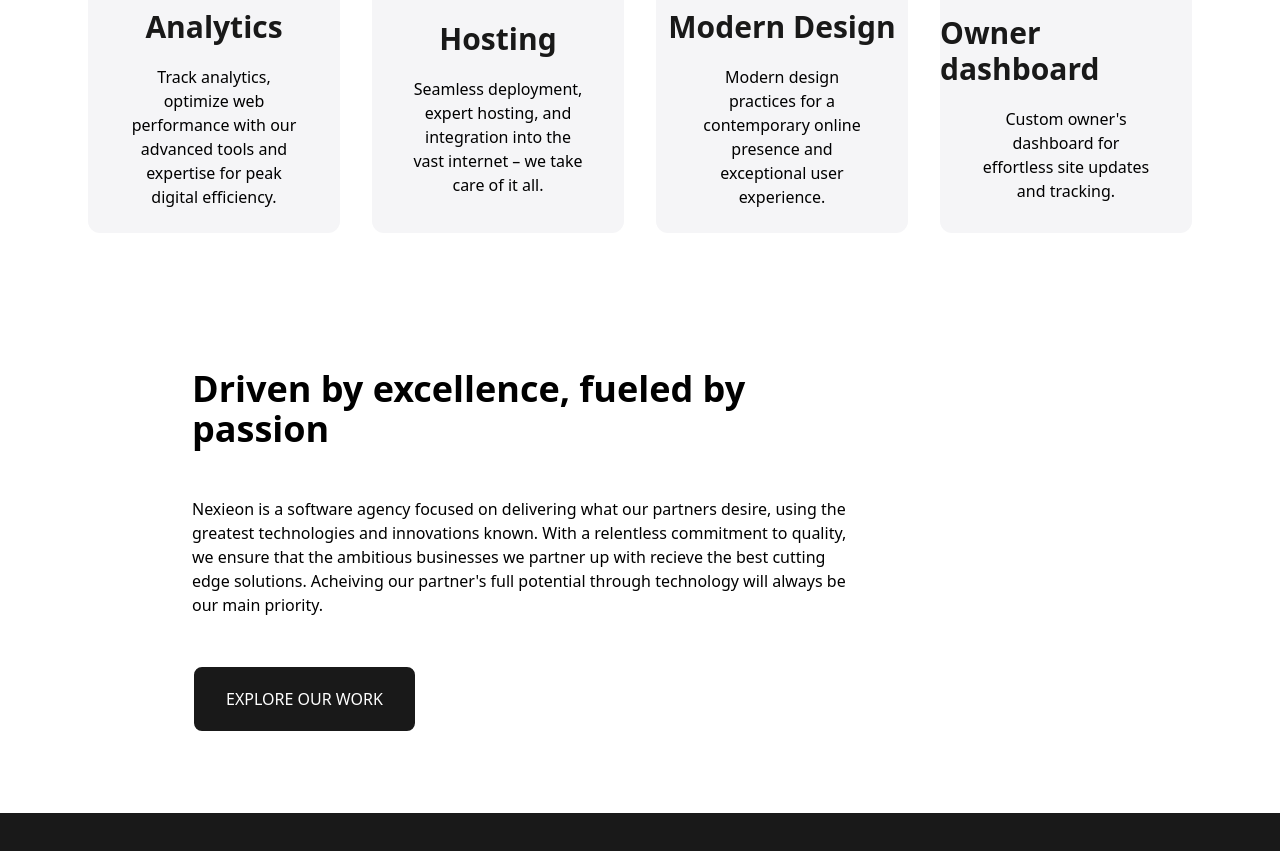
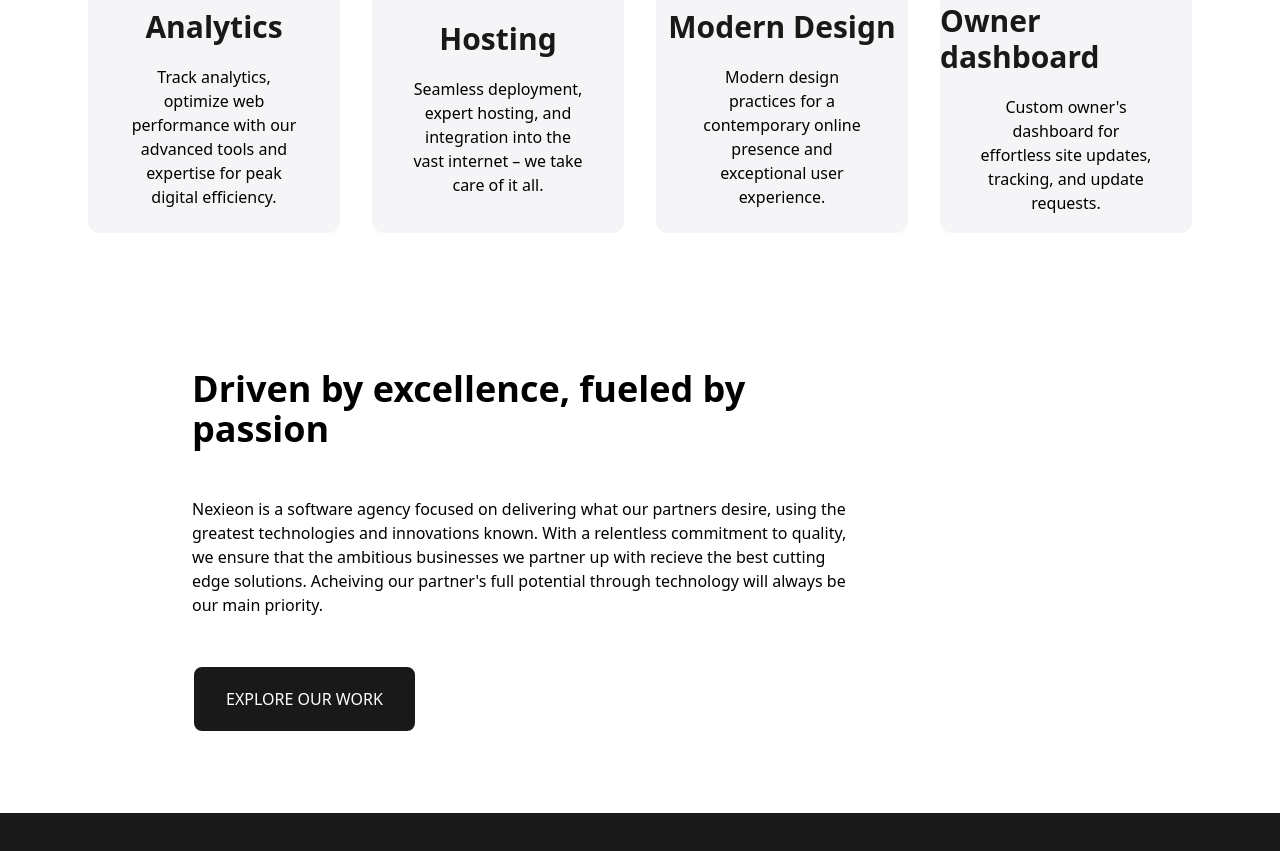
Before and after one commit to Nexieon/NexieonCo, a Next.js app in the folder nexieon/: page / in a window 1280 px wide. Shown: the part 1808-2659 px from the top of the page. Built offline with nearby package versions, Linux system fonts and the light colour scheme.

Commit message:
general polish / finished the work page re work

```diff
--- a/nexieon/app/page.tsx
+++ b/nexieon/app/page.tsx
@@ -284,7 +284,7 @@
               Owner dashboard
             </h2>
             <p className="text-center mx-10 mt-5 text-black">
-              Custom owner's dashboard for effortless site updates and tracking.
+              Custom owner's dashboard for effortless site updates, tracking, and update requests.
             </p>
           </div>
         </section>
@@ -295,9 +295,6 @@
           <h2 className="text-black text-2xl lg:text-4xl font-extrabold mb-7 flex items-center ">
             Driven by excellence, fueled by passion
           </h2>
-          {/* <div className = 'flex text-2xl lg:text-4xl font-extrabold mb-7 gap-2'>
-            <h1 className = 'text-black'>Driven by</h1><h1 className = 'text-primary-blue'>excellence,</h1><h1 className = 'text-black'>fueled by </h1><h1 className = 'text-primary-blue'>passion</h1>
-          </div> */}
 
           <p className="text-black mt-12">
             Nexieon is a software agency focused on delivering what our partners
```
